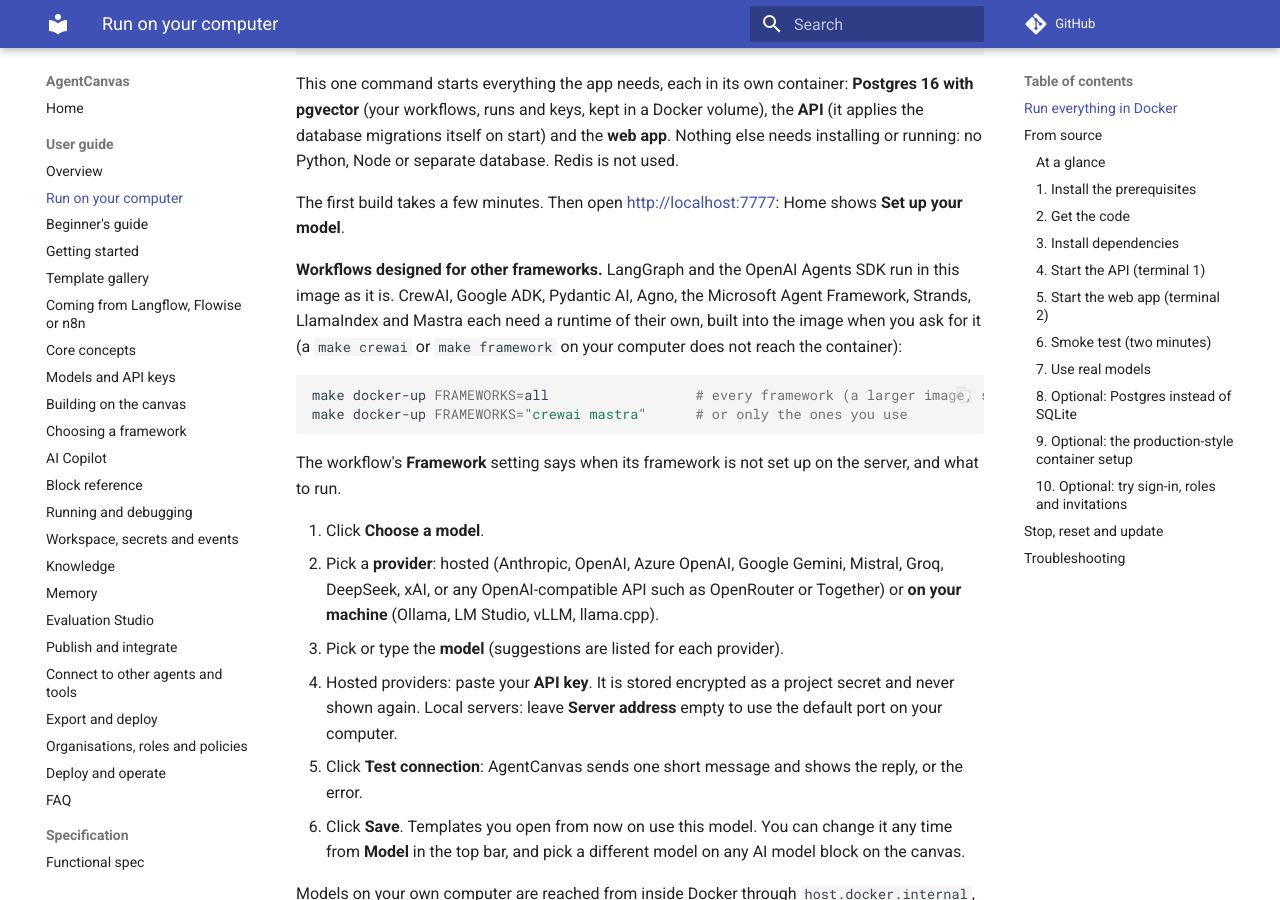
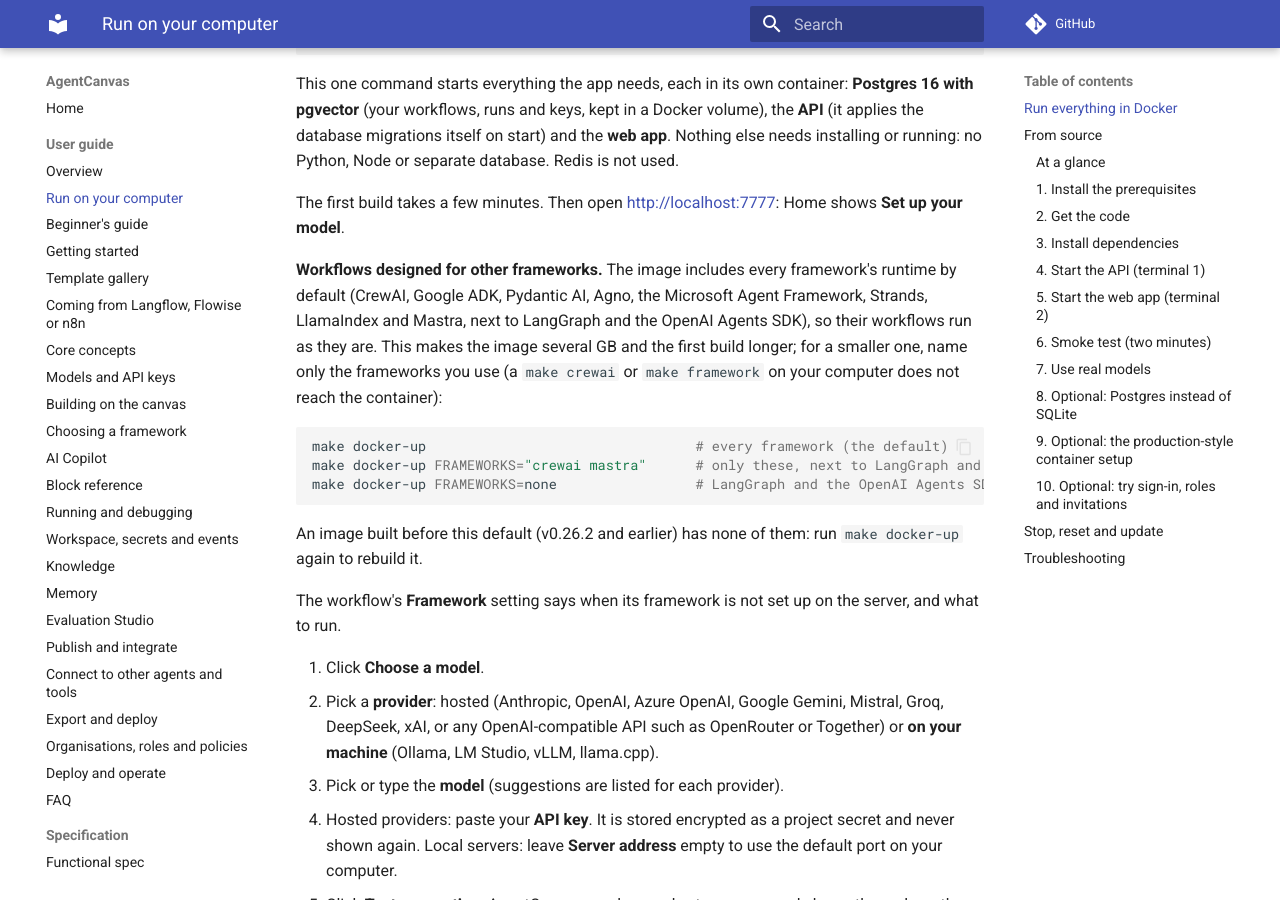
Before and after one commit to marunsct/AgentCanvas, an MkDocs documentation site: the page built from docs/user-guide/run-locally.md, in a window 1280 px wide and 900 px high, scrolled down 538 px. Built offline with MkDocs 1.6.1 and Material for MkDocs 9.7.7, drawn with Linux system fonts in a browser that asks for light colours; comment, search, counter and statistics services are not loaded; some of the changed text lies outside the part shown.

Commit message:
Docker app builds every framework by default (v0.26.3)
make docker-up and infra/compose.local.yml now default FRAMEWORKS=all and
WITH_MASTRA=true; FRAMEWORKS=none or a list of ids builds fewer.

Co-Authored-By: Claude Opus 5.5 <noreply@anthropic.com>
Claude-Session: https://claude.ai/code/session_01W1Uthb8jWw8QTDsaUh6ZHh

````diff
--- a/docs/user-guide/run-locally.md
+++ b/docs/user-guide/run-locally.md
@@ -26,15 +26,19 @@ used.
 
 The first build takes a few minutes. Then open <http://localhost:7777>: Home shows **Set up your model**.
 
-**Workflows designed for other frameworks.** LangGraph and the OpenAI Agents SDK run in this image as it is. CrewAI,
-Google ADK, Pydantic AI, Agno, the Microsoft Agent Framework, Strands, LlamaIndex and Mastra each need a runtime of
-their own, built into the image when you ask for it (a `make crewai` or `make framework` on your computer does not
+**Workflows designed for other frameworks.** The image includes every framework's runtime by default (CrewAI, Google
+ADK, Pydantic AI, Agno, the Microsoft Agent Framework, Strands, LlamaIndex and Mastra, next to LangGraph and the
+OpenAI Agents SDK), so their workflows run as they are. This makes the image several GB and the first build longer;
+for a smaller one, name only the frameworks you use (a `make crewai` or `make framework` on your computer does not
 reach the container):
 
 ```bash
-make docker-up FRAMEWORKS=all                  # every framework (a larger image, several GB)
-make docker-up FRAMEWORKS="crewai mastra"      # or only the ones you use
+make docker-up                                 # every framework (the default)
+make docker-up FRAMEWORKS="crewai mastra"      # only these, next to LangGraph and the OpenAI Agents SDK
+make docker-up FRAMEWORKS=none                 # LangGraph and the OpenAI Agents SDK only
 ```
+
+An image built before this default (v0.26.2 and earlier) has none of them: run `make docker-up` again to rebuild it.
 
 The workflow's **Framework** setting says when its framework is not set up on the server, and what to run.
 
@@ -283,7 +287,7 @@ from **Members**.
 | **Test connection** to Ollama / LM Studio fails with a connection error | The local server is not running, or listens on another port: start it, or enter its address under *Server address*. In Docker, the address must use `host.docker.internal`, not `localhost`. |
 | A model shows *integration is not installed on this server* | Run `make setup` again (it installs every provider), or `docker compose … up --build`. |
 | `make docker-up` fails with *port is already allocated* | Something else uses 7777: set `WEB_PORT=7778` in `infra/.env.local`. |
-| A workflow's run stops with *… is not installed on this server* (or the **Framework** setting says it is not set up) | From source: run the `make` command it names, in the same checkout as the API. In Docker: `make docker-up FRAMEWORKS=<id>` (or `all`); a `make` on your computer does not reach the container. Mastra also needs Node.js 22.18 or later (`node --version`). |
+| A workflow's run stops with *… is not installed on this server* (or the **Framework** setting says it is not set up) | From source: run the `make` command it names, in the same checkout as the API. In Docker: rebuild the image with `make docker-up` (every framework by default, or `FRAMEWORKS=<id>`); a `make` on your computer does not reach the container. Mastra also needs Node.js 22.18 or later (`node --version`). |
 | `git` errors when the API starts or saves a workspace file | Install Git and make sure it is on `PATH`. |
 | Startup says *AGENTCANVAS_AUTH_MODE=dev gives every request admin rights* | You set `AGENTCANVAS_ENV` to `staging`/`prod`; use `dev` locally or configure OIDC. |
 | Startup says *oidc needs AGENTCANVAS_OIDC_ISSUER and AGENTCANVAS_OIDC_AUDIENCE* | Set both, or leave `AGENTCANVAS_AUTH_MODE` unset for local mode. |
````
Also changed, not shown: CHANGELOG.md (+5 -0 lines), HANDOVER.md (+7 -6 lines), PROGRESS.md (+2 -1 lines), apps/api/agentcanvas/copilot/knowledge/user-guide/frameworks.md (+1 -1 lines), apps/api/agentcanvas/copilot/knowledge/user-guide/run-locally.md (+10 -6 lines), docs/user-guide/frameworks.md (+1 -1 lines), 6 other files.
